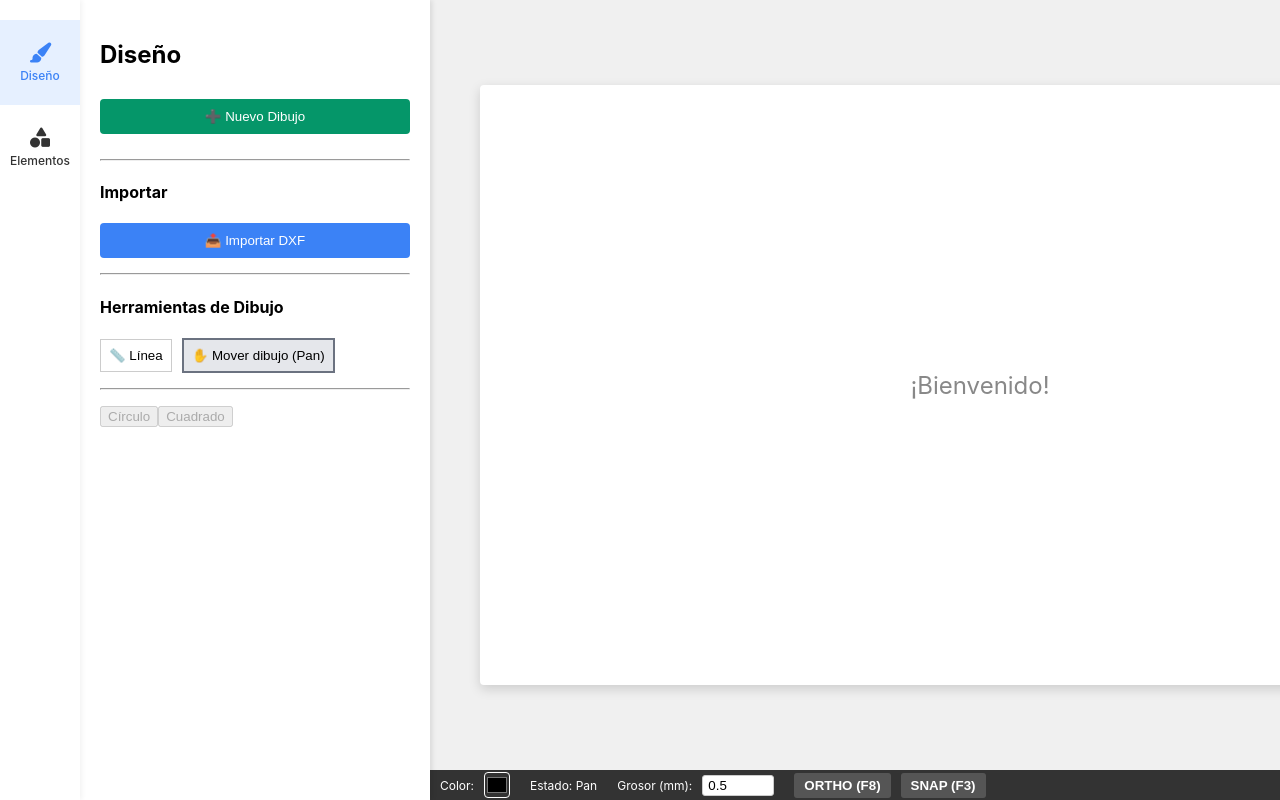
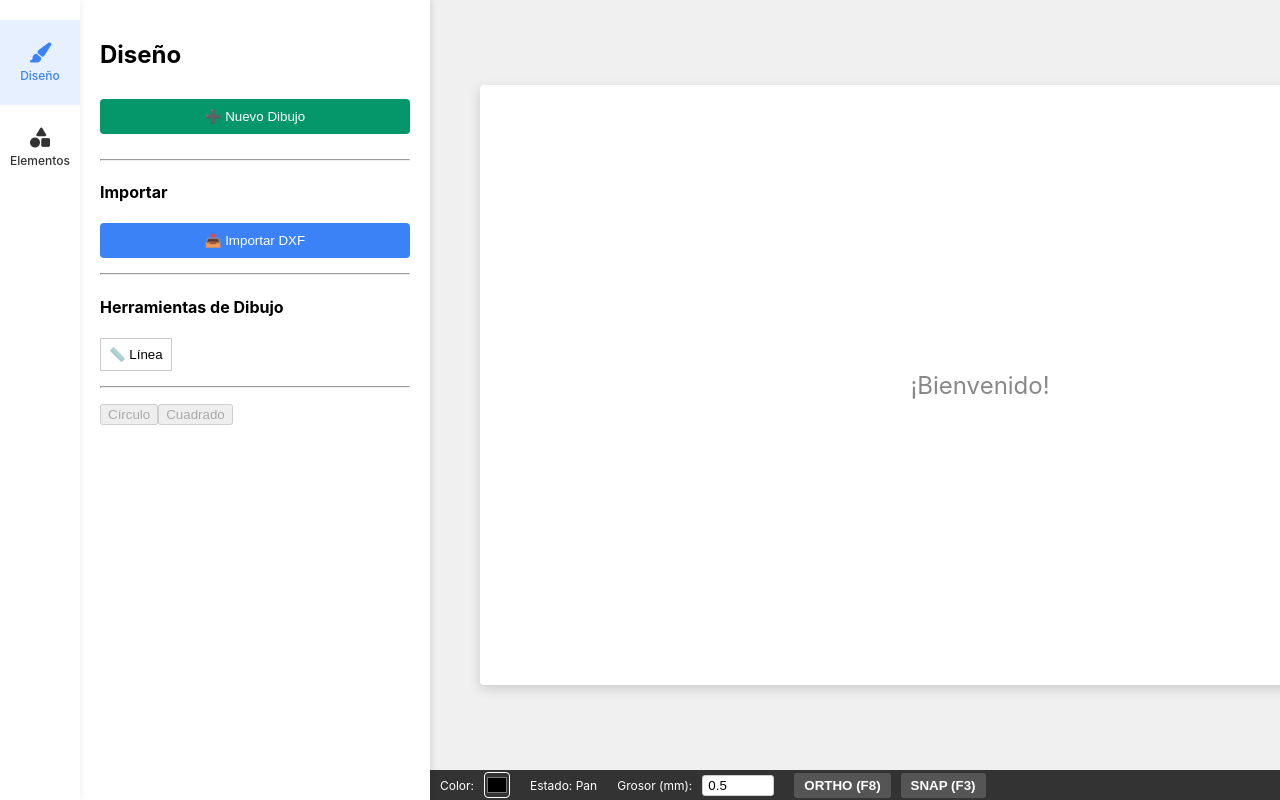
Before and after one commit to somerwest01/MylarProjection, a React (Vite) app: page / in a window 1280 px wide. Shown: the top 800 px of the page. Built offline with nearby package versions, Linux system fonts and the light colour scheme; the HTML template or start-up script is replaced by a standard one; what dxf-parser would draw is missing.

Commit message:
Update MenuPanel.jsx

```diff
--- a/src/components/MenuPanel.jsx
+++ b/src/components/MenuPanel.jsx
@@ -76,18 +76,6 @@ function MenuPanel({ isOpen, activeMenu, onDxfFileSelect, onNewDrawing, setDrawi
         >
     📏 Línea
 </button>
-        {/* BOTÓN PAN (Por si el usuario quiere volver a mover la vista) */}
-        <button
-          onClick={() => setDrawingMode('pan')}
-          style={{
-            padding: '8px',
-            // Resaltamos si la herramienta 'pan' está activa
-            backgroundColor: currentDrawingMode === 'pan' ? '#e5e7eb' : 'white',
-            border: currentDrawingMode === 'pan' ? '2px solid #6b7280' : '1px solid #ccc'
-          }}
-        >
-          ✋ Mover dibujo (Pan)
-        </button>
 
         <hr style={{ margin: '15px 0' }} />
 
```
